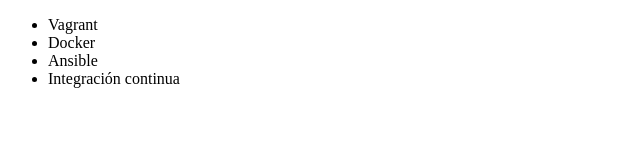
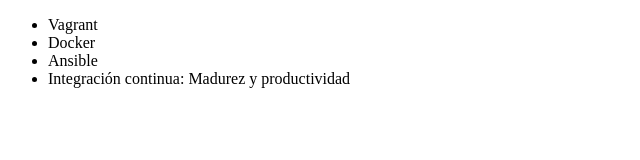
Before and after one commit to FranciscoMqz/alura-git, a plain HTML site: page index.html in a window 1280 px wide. Shown: the whole page, without its empty margins (0-640 px from the left). Drawn offline with Linux system fonts and the light colour scheme.

Commit message:
Renombrando no se que jeej

```diff
--- a/index.html
+++ b/index.html
@@ -9,7 +9,7 @@
          <li> Vagrant </li>
          <li> Docker </li>
          <li> Ansible </li>
-         <li> Integración continua </li>
+         <li> Integración continua: Madurez y productividad </li>
      </ul>
 </body>
 </html>
```
